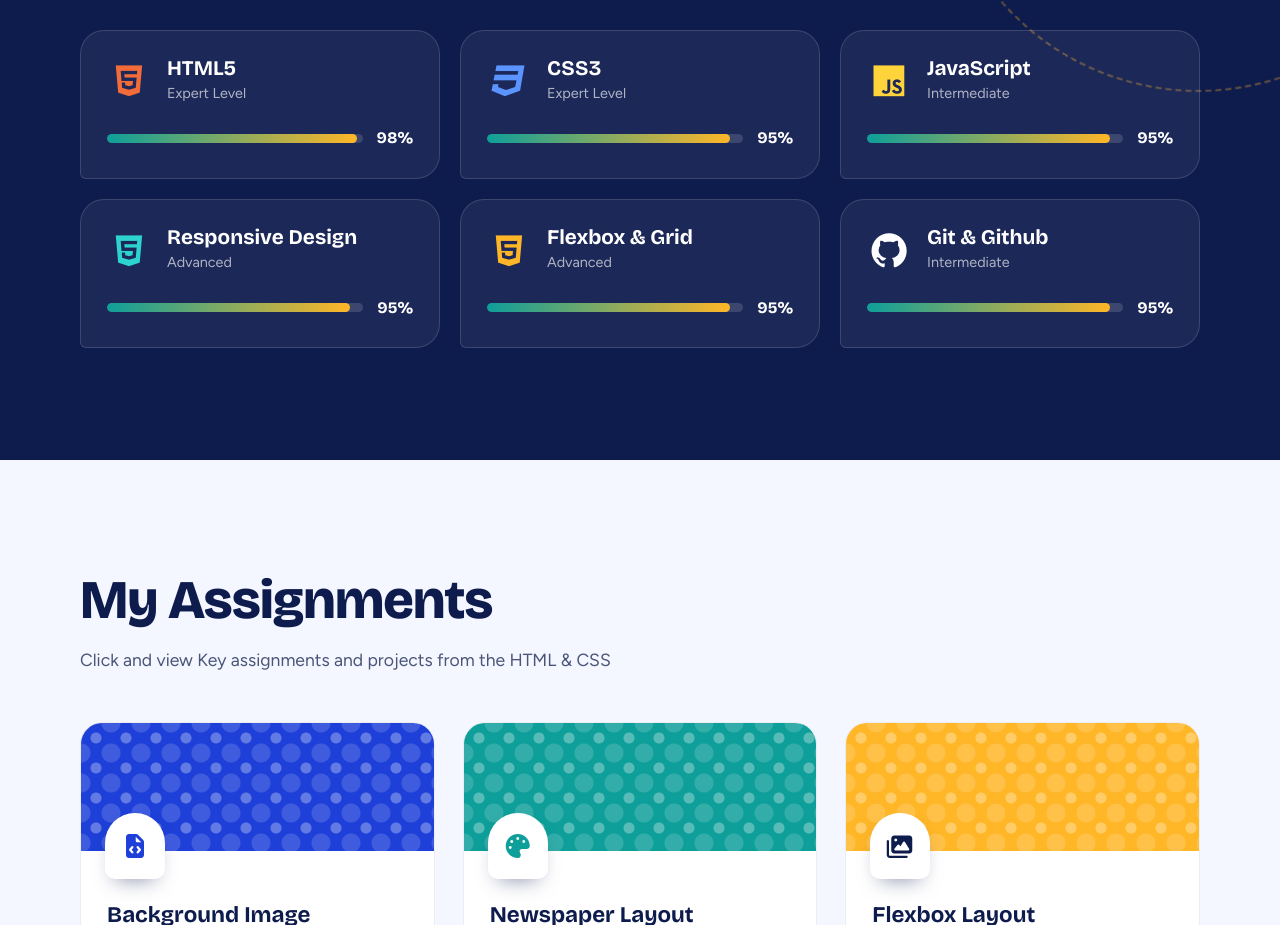
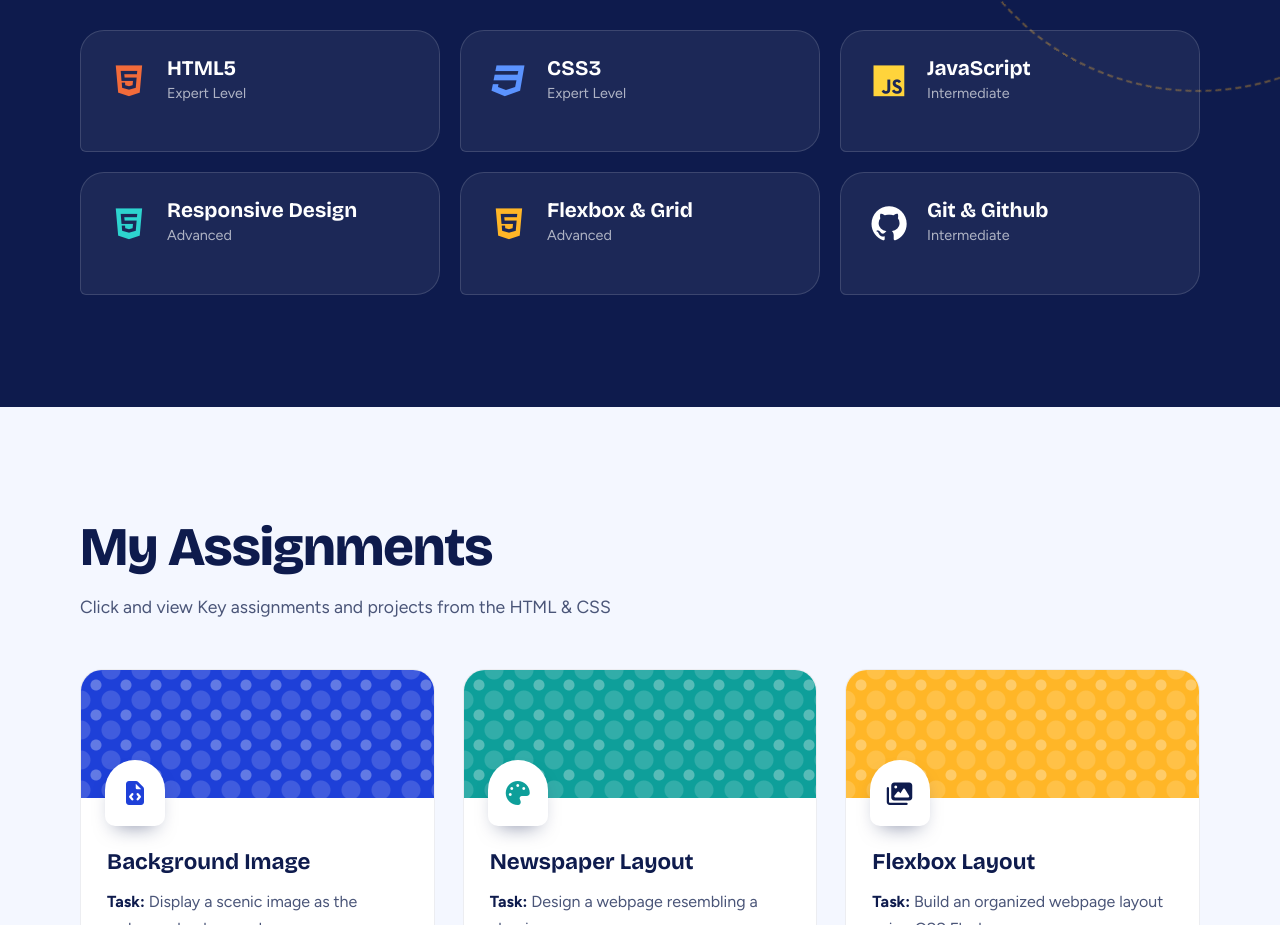
Before and after one commit to sakshigupta57451-svg/Portfolio-, a plain HTML site: page index.html in a window 1280 px wide. Shown: the part 2097-3022 px from the top of the page. Drawn offline with nearby package versions, Linux system fonts and the light colour scheme.

Commit message:
Update index.html

```diff
--- a/index.html
+++ b/index.html
@@ -120,12 +120,6 @@
                         <p>Expert Level</p>
                     </div>
                 </div>
-                <div class="card-bottom">
-                    <div class="progress">
-                        <div class="progress-bar" style="width:98%"></div>
-                    </div>
-                    <p>98%</p>
-                </div>
             </div>
             <div class="card">
                 <div class="card-top">
@@ -134,12 +128,6 @@
                         <h4>CSS3</h4>
                         <p>Expert Level</p>
                     </div>
-                </div>
-                <div class="card-bottom">
-                    <div class="progress">
-                        <div class="progress-bar" style="width:95%"></div>
-                    </div>
-                    <p>95%</p>
                 </div>
             </div>
             <div class="card">
@@ -150,12 +138,6 @@
                         <p>Intermediate</p>
                     </div>
                 </div>
-                <div class="card-bottom">
-                    <div class="progress">
-                        <div class="progress-bar" style="width:95%"></div>
-                    </div>
-                    <p>95%</p>
-                </div>
             </div>
             <div class="card">
                 <div class="card-top">
@@ -164,12 +146,6 @@
                         <h4>Responsive Design</h4>
                         <p>Advanced</p>
                     </div>
-                </div>
-                <div class="card-bottom">
-                    <div class="progress">
-                        <div class="progress-bar" style="width:95%"></div>
-                    </div>
-                    <p>95%</p>
                 </div>
             </div>
             <div class="card">
@@ -180,12 +156,6 @@
                         <p>Advanced</p>
                     </div>
                 </div>
-                <div class="card-bottom">
-                    <div class="progress">
-                        <div class="progress-bar" style="width:95%"></div>
-                    </div>
-                    <p>95%</p>
-                </div>
             </div>
             <div class="card">
                 <div class="card-top">
@@ -194,12 +164,6 @@
                         <h4>Git & Github</h4>
                         <p>Intermediate</p>
                     </div>
-                </div>
-                <div class="card-bottom">
-                    <div class="progress">
-                        <div class="progress-bar" style="width:95%"></div>
-                    </div>
-                    <p>95%</p>
                 </div>
             </div>
         </div>
```
